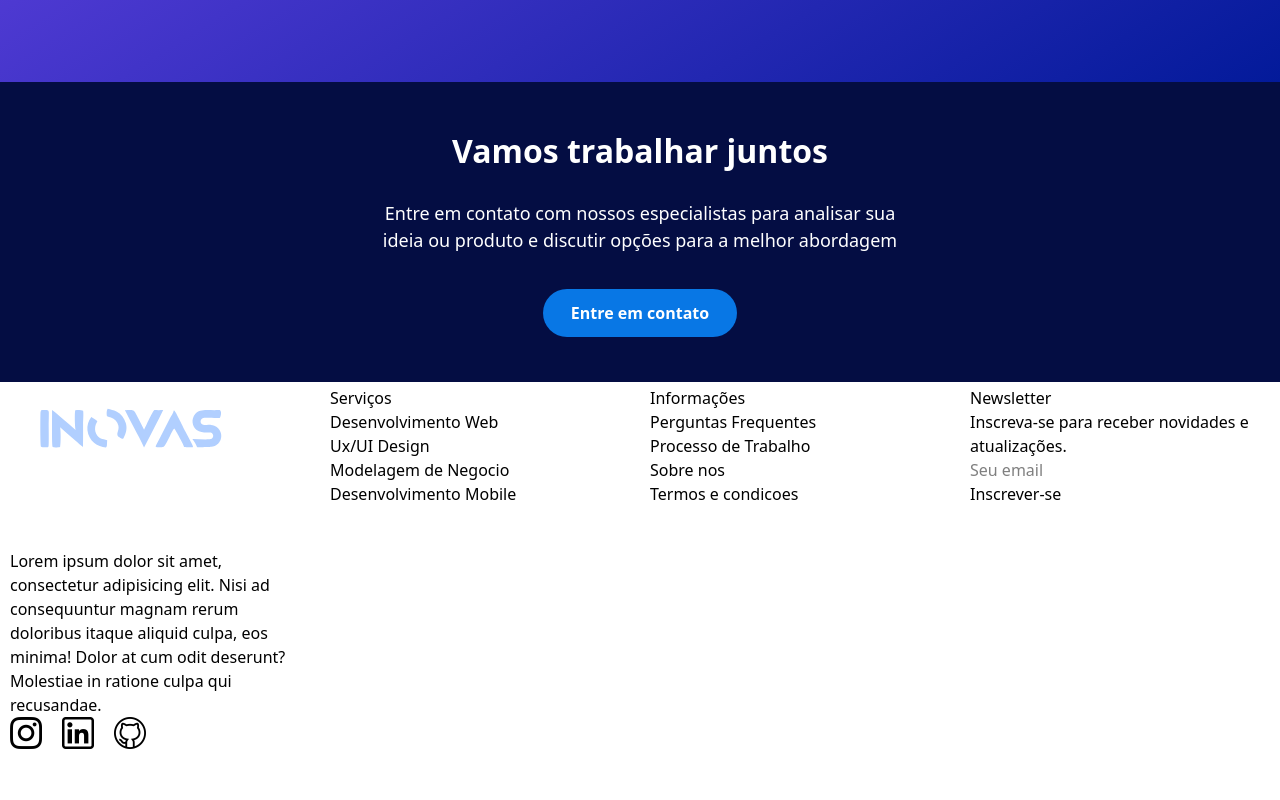
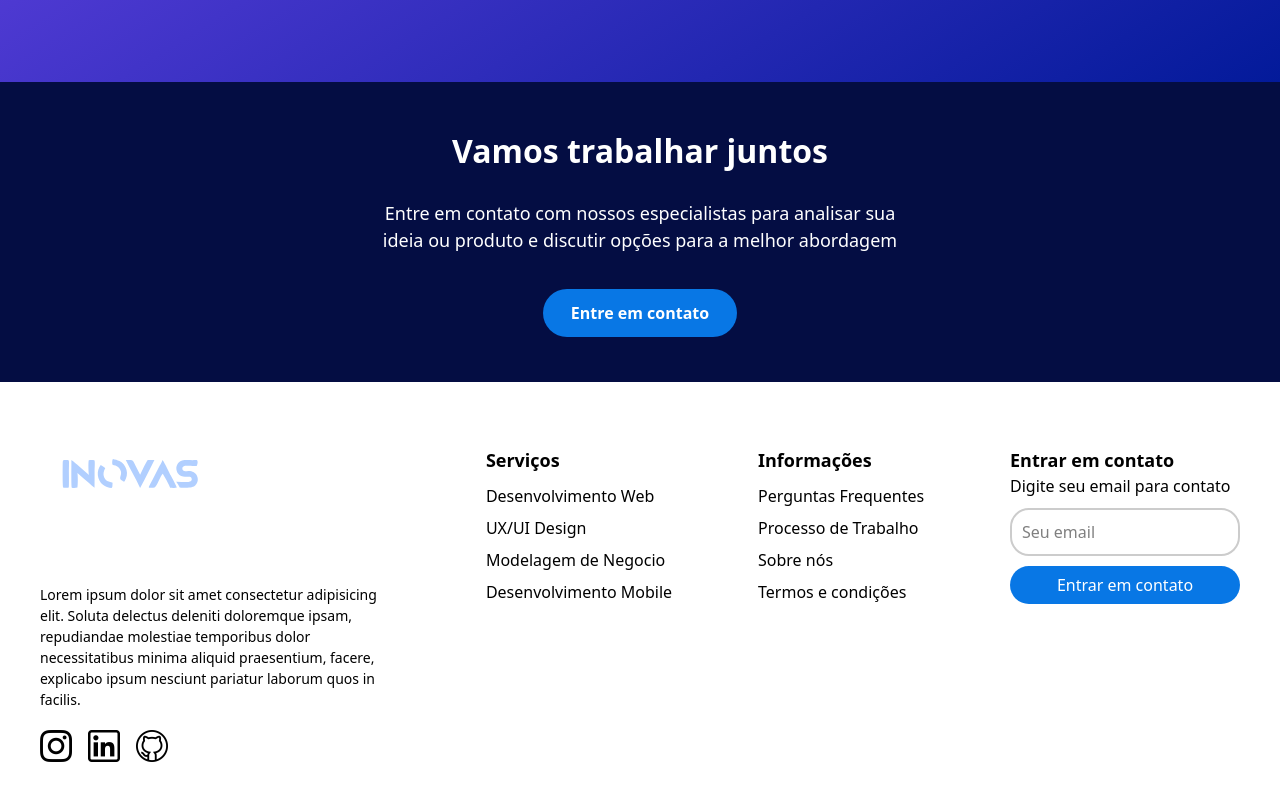
Before and after one commit to inovaSociety/inova---Projeto-3, a React (Vite) app in the folder inova/: page / in a window 1280 px wide. Shown: the part 4042-4842 px from the top of the page. Before the commit the page ends 4791 px from the top, so only its background shows below. Built offline with nearby package versions, Linux system fonts and the light colour scheme.

Commit message:
Update footer

```diff
--- a/inova/src/components/footer/Footer.jsx
+++ b/inova/src/components/footer/Footer.jsx
@@ -1,55 +1,61 @@
-import './Style.css'
-import React from 'react'
-import logo from '../../images/logo.svg'
-import instagram from '../../images/instagram.png'
-import linkedin from '../../images/linkedin.png'
-import github from '../../images/github.png'
+import './Style.css';
+import React from 'react';
+import logo from '../../images/logo.svg';
+import instagram from '../../images/instagram.png';
+import linkedin from '../../images/linkedin.png';
+import github from '../../images/github.png';
+
 const Footer = () => {
   return (
-    <>
     <div className='footer'>
+      <div className='footer-content'>
         <div className='inova-column'>
-          <h3><img src={logo} alt="logo do site" /></h3>
-          <h4>Lorem ipsum dolor sit amet, consectetur adipisicing elit. Nisi ad consequuntur magnam rerum doloribus itaque aliquid culpa, eos minima! Dolor at cum odit deserunt? Molestiae in ratione culpa qui recusandae.</h4>
+          <div className='logo-footer'>
+            <img src={logo} alt="logo do site" />
+          </div>
+          <h4>
+            Lorem ipsum dolor sit amet consectetur adipisicing elit. Soluta delectus deleniti
+            doloremque ipsam, repudiandae molestiae temporibus dolor necessitatibus minima aliquid
+            praesentium, facere, explicabo ipsum nesciunt pariatur laborum quos in facilis.
+          </h4>
           <ul className='social-icons'>
-            <li><img src={instagram} alt="logo Instagram " /></li>
-            <li><img src={linkedin} alt="logo linkedin " /></li>
-            <li><img src={github} alt="logo github " /></li>
+            <li><img src={instagram} alt="logo Instagram" /></li>
+            <li><img src={linkedin} alt="logo LinkedIn" /></li>
+            <li><img src={github} alt="logo GitHub" /></li>
           </ul>
         </div>
+
         <div className='services-column'>
-          <div className='footer-services'>
           <h3>Serviços</h3>
-            <ul>
+          <ul className='footer-list'>
             <li><a href="#">Desenvolvimento Web</a></li>
-              <li><a href="#">Ux/UI Design</a></li>
+            <li><a href="#">UX/UI Design</a></li>
             <li><a href="#">Modelagem de Negocio</a></li>
             <li><a href="#">Desenvolvimento Mobile</a></li>
           </ul>
         </div>
-        </div>
+
         <div className='about-column'>
-          <div className='footer-about'>
           <h3>Informações</h3>
-            <ul>
+          <ul className='footer-list'>
             <li><a href="#">Perguntas Frequentes</a></li>
             <li><a href="#">Processo de Trabalho</a></li>
-              <li><a href="#">Sobre nos</a></li>
-              <li><a href="#">Termos e condicoes</a></li>
+            <li><a href="#">Sobre nós</a></li>
+            <li><a href="#">Termos e condições</a></li>
           </ul>
         </div>
-        </div>
-        <div className='news-column'>
-          <h3>Newsletter</h3>
-          <p>Inscreva-se para receber novidades e atualizações.</p>
+
+        <div className='contact-column'>
+          <h3>Entrar em contato</h3>
+          <p>Digite seu email para contato</p>
           <form>
             <input type="email" placeholder="Seu email" required />
-            <button type="submit">Inscrever-se</button>
+            <button type="submit">Entrar em contato</button>
           </form>
         </div>
+      </div>
+    </div>
+  );
+};
 
-      </div>
-    </>
-  )
-}
-export default Footer
+export default Footer;
--- a/inova/src/components/footer/Style.css
+++ b/inova/src/components/footer/Style.css
@@ -1,44 +1,114 @@
 .footer {
-    display: flex;
-    justify-content: space-between; /* Espaço entre as divs */
+  display: flex;
+  justify-content: center;
+  padding: 60px 40px;
+  background-color: #fff;
 }
 
-.footer > div {
-    flex: 1; /* Cada div ocupa o mesmo espaço */
-    margin: 0 10px; /* Espaçamento lateral opcional */
+.footer-content {
+  display: flex;
+  flex-wrap: wrap;
+  gap: 60px;
+  max-width: 1200px;
+  width: 100%;
+  justify-content: space-between;
+  align-items: flex-start;
+}
+
+.footer h3 {
+  font-size: 18px;
+  font-weight: bold;
+}
+
+.footer h4 {
+  font-weight: normal;
+  font-size: 14px;
+  margin-top: 10px;
+  line-height: 1.5;
+}
+
+.inova-column {
+  display: flex;
+  flex-direction: column;
+  width: 30%;
 }
 
 .social-icons {
   display: flex;
   list-style: none;
-  padding: 0;
-  margin: 0;
-  gap: 12px; /* espaçamento entre os ícones */
-  align-items: center; /* alinha verticalmente, caso necessário */
+  padding: 10px 0 0;
+  margin-top: 10px;
+  gap: 16px;
+  align-items: center;
 }
 
-.social-icons li {
+.social-icons img {
+  width: 32px;
+  height: 32px;
+  transition: transform 0.2s;
+  cursor: pointer;
+}
+
+.social-icons img:hover {
+  transform: scale(1.1);
+}
+
+.logo-footer {
+  display: block;
+  width: 50%;
+  margin-bottom: 10px;
+}
+
+.services-column,
+.about-column {
   display: flex;
-}.social-icons {
-  display: flex;
+  flex-direction: column;
+  gap: 10px;
+}
+
+.footer-list {
   list-style: none;
   padding: 0;
   margin: 0;
-  gap: 12px; /* espaçamento entre os ícones */
-  align-items: center; /* alinha verticalmente, caso necessário */
 }
 
-.social-icons li {
-  display: flex;
+.footer-list li {
+  margin-bottom: 8px;
 }
 
-.social-icons img {
-  width: 32px;   /* ou 24px, 48px... */
-  height: 32px;
-  margin-right: 8px;
-  transition: transform 0.2s;
+.footer-list a {
+  text-decoration: none;
+  color: inherit;
 }
 
-.social-icons img:hover {
-  transform: scale(1.1); /* Efeito ao passar o mouse */
+.footer-list a:hover {
+  color: #0877e5;
+  text-decoration: underline;
 }
+
+.contact-column {
+  display: flex;
+  flex-direction: column;
+  width: 230px;
+}
+
+.contact-column input {
+  width: 100%;
+  padding: 10px;
+  margin-top: 10px;
+  border: 2px solid #ccc;
+  border-radius: 5mm;
+  box-sizing: border-box;
+}
+
+.contact-column button {
+  width: 100%;
+  margin-top: 10px;
+  padding: 7px 20px;
+  background-color: rgb(8, 119, 229);
+  color: white;
+  border: none;
+  border-radius: 5mm;
+  cursor: pointer;
+  text-align: center;
+}
```
Lines whose indentation alone changed are shown as unchanged.
